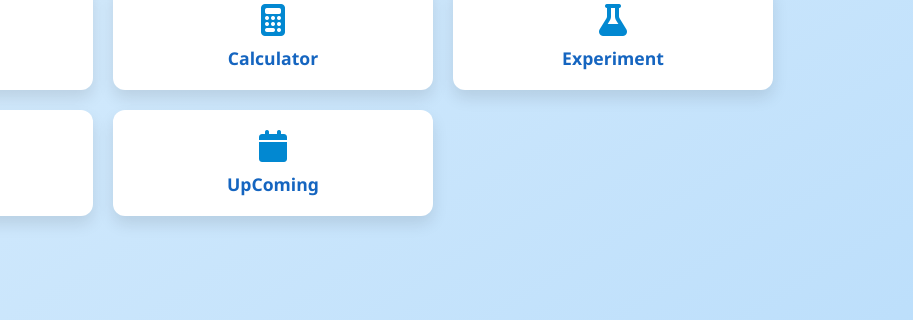
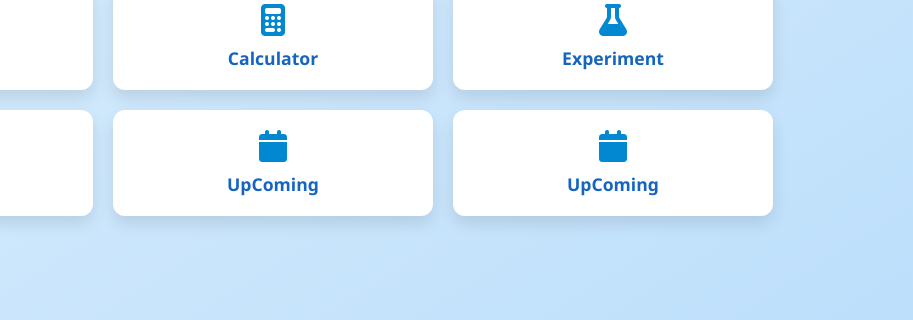
Before and after one commit to FatimaT29/fatimah, a plain HTML site: page index.html in a window 1280 px wide. Shown: the part 415-735 px from the top of the page, 367-1280 px from the left. Drawn offline with Linux system fonts and the light colour scheme.

Commit message:
Update index.html

```diff
--- a/index.html
+++ b/index.html
@@ -104,6 +104,11 @@
       <br>
       <a href="upcoming.html" target="_blank">UpComing </a>
     </div>
+     <div class="project">
+      <i class="fas fa-calendar"></i>
+      <br>
+      <a href="upcoming.html" target="_blank">UpComing </a>
+    </div>
   </div>
 
 </body>
```
